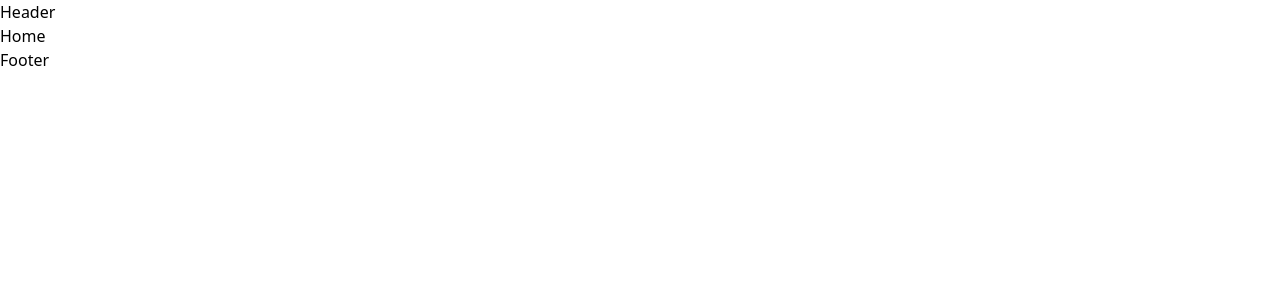
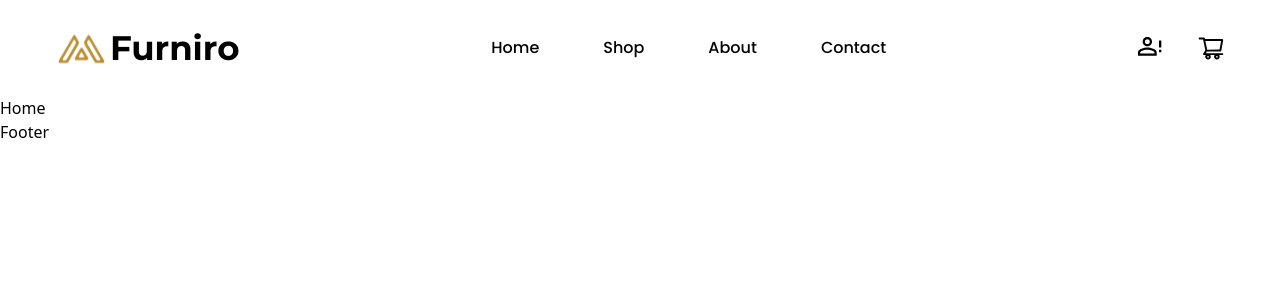
Before and after one commit to ViniciusSTN/Projeto-Semana-12-Compass, a React (Vite) app: page / in a window 1280 px wide. Shown: the top 300 px of the page. Built offline with nearby package versions, Linux system fonts and the light colour scheme.

Commit message:
feat: add header

```diff
--- a/src/App.tsx
+++ b/src/App.tsx
@@ -1,18 +1,21 @@
 import { BrowserRouter, Route, Routes,  } from "react-router-dom"
 import { Home } from "./pages/Home"
-import { Header } from "./components/Header"
+
 import { Footer } from "./components/Footer"
+import Header from "./components/Header"
 
 function App() {
   return (
     <>
-      <Header />
       <BrowserRouter>
+        <Header />
+
         <Routes>
           <Route path="/" element={<Home />} />
         </Routes>
+
+        <Footer />
       </BrowserRouter>
-      <Footer />
     </>
   )
 }
--- a/src/components/Header.tsx
+++ b/src/components/Header.tsx
@@ -1,7 +1,91 @@
-import React from 'react'
+import { useEffect, useState } from "react"
 
-export const Header = () => {
+type NavItem = {
+  text: string,
+  link: string,
+}
+
+export default function Header() {
+  const [hamburgerActive, setHamburgerActive] = useState(false);
+  const [navBarActive, setNavBarActive] = useState(false);
+
+  useEffect(() => {
+    function handleResize() {
+      const width = document.documentElement.clientWidth
+
+      if (width < 768) {
+        setHamburgerActive(true)
+      } else {
+        setHamburgerActive(false)
+
+        if (navBarActive) setNavBarActive(false)
+      }
+    }
+
+    handleResize()
+
+    window.addEventListener("resize", handleResize)
+
+    return () => {
+      window.removeEventListener("resize", handleResize)
+    }
+  }, [navBarActive])
+
+  const listItems: NavItem[] = [{text: 'Home', link: '/'}, {text: 'Shop', link: '/shop'}, {text: 'About', link: '/about'}, {text: 'Contact', link: '/contact'}]
+
   return (
-    <div>Header</div>
+    <header className="flex justify-center relative z-30">
+      <div className="container flex justify-between items-center h-24 px-8 lg:px-14">
+        <a href="/" className="flex gap-1">
+          <img src="/public/icone-logo.svg" alt="Furniro" />
+          <h1 className="font-Montserrat font-bold text-3.5xl">Furniro</h1>
+        </a>
+
+        <div className={`w-full bg-black opacity-60 fixed top-0 bottom-0 left-0 z-40 ${navBarActive ? 'visible' : 'invisible'}`} onClick={() => setNavBarActive(false)}></div>
+
+        <nav className={`fixed z-50 top-0 -right-64 h-full w-60 flex flex-col items-center gap-10 transition-transform bg-antiquewhite md:block md:static md:w-auto md:h-auto md:bg-opacity-0 ${navBarActive && '-translate-x-64 gap-16 pt-1/8'}`}>
+          {
+            hamburgerActive && (
+              <div className="flex flex-col gap-9">
+                <a href="/login" className="font-Poppins font-medium flex flex-col gap-1 items-center">
+                  <i><img src="/public/pessoa.svg" alt="login" /></i>
+                  Login
+                </a>
+
+                <a href="/cart" className="font-Poppins font-medium flex flex-col gap-1 items-center">
+                  <i><img src="/public/carrinho.svg" alt="cart" /></i>
+                  Itens
+                </a>
+              </div>
+            )
+          }
+
+          <ul className="flex flex-col md:flex-row">
+            {
+              listItems.map((item) => (
+                <li key={item.text}>
+                  <a href={item.link} className={'font-Poppins font-medium py-5 px-4 lg:px-8 block hover:text-goldenbrown'}>{item.text}</a>
+                </li>
+              ))
+            }
+          </ul>
+        </nav>
+
+        {
+          !hamburgerActive && (
+            <div className="flex gap-9">
+              <a href="/login"><i><img src="/public/pessoa.svg" alt="login" /></i></a>
+              <a href="/cart"><i><img src="/public/carrinho.svg" alt="cart" /></i></a>
+            </div>
+          )
+        }
+
+        {hamburgerActive && (
+          <button onClick={() => setNavBarActive(true)}>
+            <img src="/public/menu-icon.svg" alt="menu" />
+          </button>
+        )}
+      </div>
+    </header>
   )
 }
--- a/tailwind.config.js
+++ b/tailwind.config.js
@@ -1,11 +1,11 @@
 /** @type {import('tailwindcss').Config} */
 export default {
   content: ["./index.html", "./src/**/*.{js,ts,jsx,tsx}"],
-  fontFamily: {
-    Montserrat: ["Montserrat", "sans-serif"],
-    Poppins: ["Poppins", "sans-serif"],
-  },
   theme: {
+    fontFamily: {
+      Montserrat: ["Montserrat", "sans-serif"],
+      Poppins: ["Poppins", "sans-serif"],
+    },
     extend: {
       colors: {
         "gray100": "#898989",
@@ -32,6 +32,16 @@ export default {
       screens: {
         "3xl": "1440px",
       },
+      fontSize: {
+        "3.5xl": [ "2.125rem"],
+      },
+      padding: {
+        '1/8': '12%',
+        '1/4': '25%',
+        '1/3': '33.333333%',
+        '1/2': '50%',
+        'full': '100%',
+      },
     },
   },
   plugins: [],
```
Also changed, not shown: public/menu-icon.svg (added).
